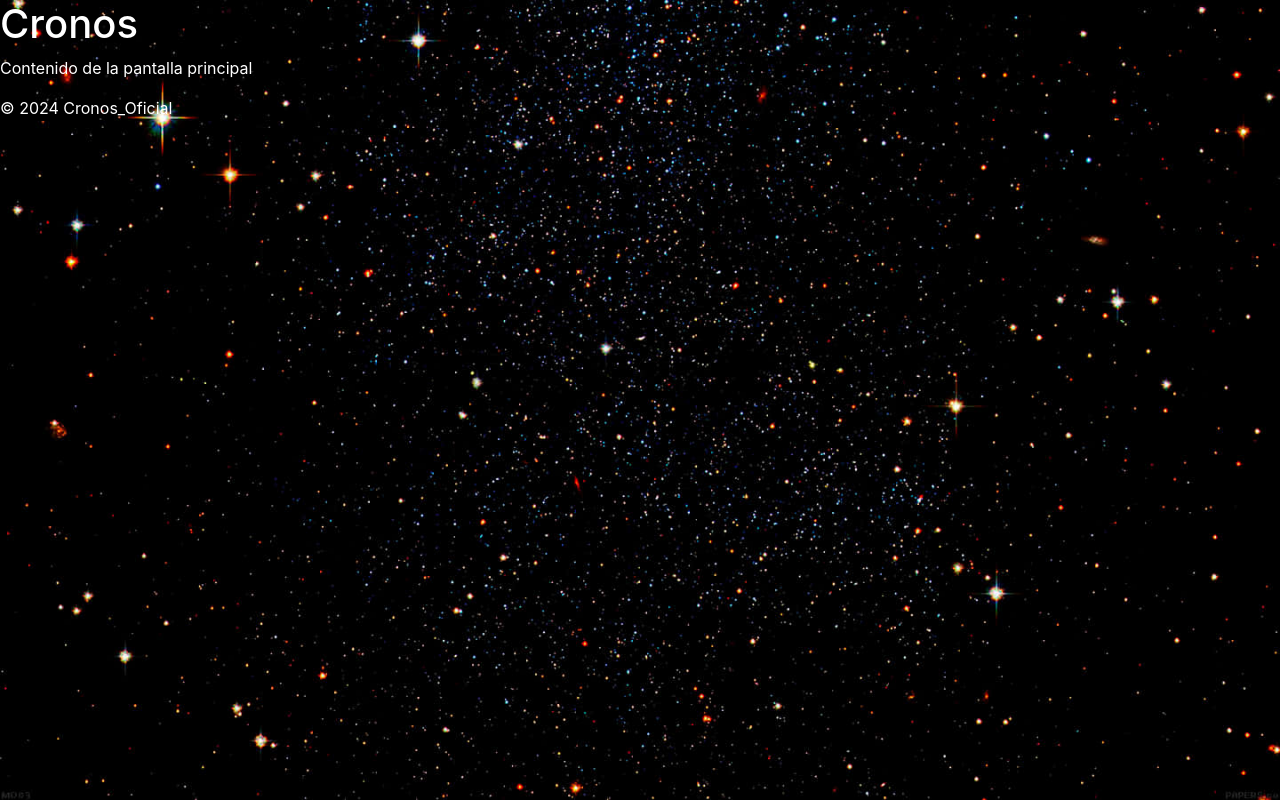
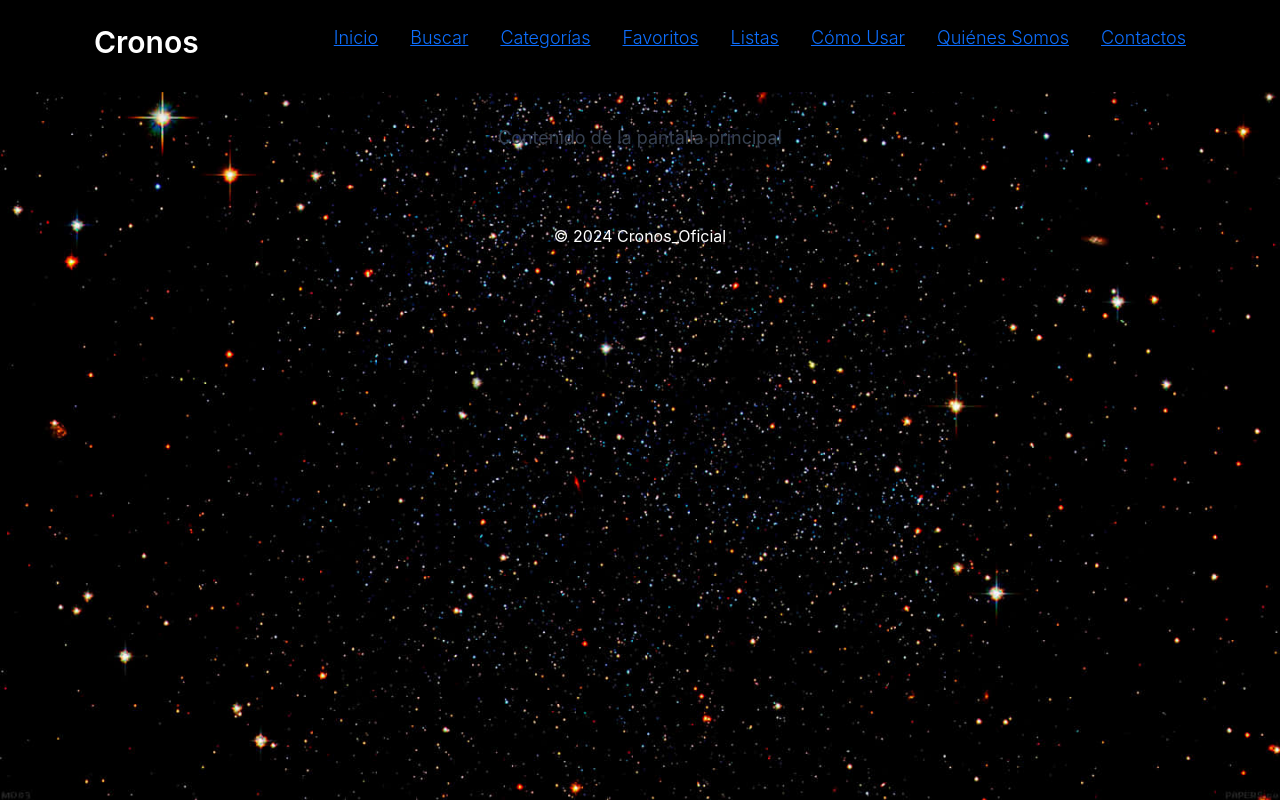
Before and after one commit to alanOrellana2024/cronos_oficial, a React (Create React App) app: page /principal in a window 1280 px wide. Built offline with nearby package versions, Linux system fonts and the light colour scheme.

Commit message:
:sparkles: Agregar un navbar a la pantalla principal

```diff
--- a/src/PantallaPrincipal/pantallaPrincipal.js
+++ b/src/PantallaPrincipal/pantallaPrincipal.js
@@ -1,27 +1,49 @@
 import React from 'react';
-import { BrowserRouter, Routes, Route } from "react-router-dom";
+import { BrowserRouter, Routes, Route, Link } from "react-router-dom";
 import '../PantallaPrincipal/pantallaPrincipal.css';
 
 const PantallaPrincipal = () => {
     return (
         <div className="Pantalla-principal">
 
-            <header>
-
-                <h1>Cronos</h1>
-
+            <header className="bg-black bg-opacity-90 shadow-lg">
+                <nav className="container mx-auto px-4 py-4 flex justify-between items-center">
+                    <h1 className="text-3xl font-semibold text-white">Cronos</h1>
+                    <ul className="flex space-x-8 text-white text-lg font-light">
+                        <li>
+                            <Link to="/" className="hover:text-gray-400 transition-all duration-300">Inicio</Link>
+                        </li>
+                        <li>
+                            <Link to="/buscar" className="hover:text-gray-400 transition-all duration-300">Buscar</Link>
+                        </li>
+                        <li>
+                            <Link to="/categorias" className="hover:text-gray-400 transition-all duration-300">Categorías</Link>
+                        </li>
+                        <li>
+                            <Link to="/favoritos" className="hover:text-gray-400 transition-all duration-300">Favoritos</Link>
+                        </li>
+                        <li>
+                            <Link to="/listas" className="hover:text-gray-400 transition-all duration-300">Listas</Link>
+                        </li>
+                        <li>
+                            <Link to="/como-usar" className="hover:text-gray-400 transition-all duration-300">Cómo Usar</Link>
+                        </li>
+                        <li>
+                            <Link to="/quienes-somos" className="hover:text-gray-400 transition-all duration-300">Quiénes Somos</Link>
+                        </li>
+                        <li>
+                            <Link to="/contactos" className="hover:text-gray-400 transition-all duration-300">Contactos</Link>
+                        </li>
+                    </ul>
+                </nav>
             </header>
 
-            <main>
-
-                <p>Contenido de la pantalla principal</p>
-
+            <main className="container mx-auto px-4 py-8 text-center">
+                <p className="text-lg text-gray-700">Contenido de la pantalla principal</p>
             </main>
 
-            <footer class="text-white">
-
+            <footer className="text-center text-white py-4">
                 <p>© 2024 Cronos_Oficial</p>
-
             </footer>
         </div>
     );
```
